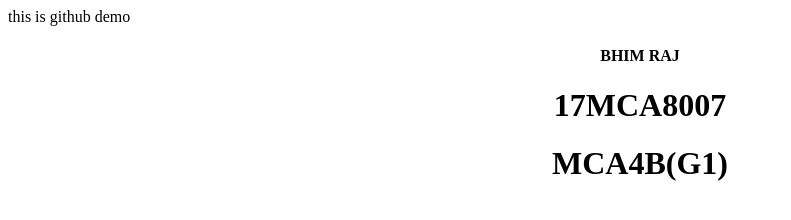
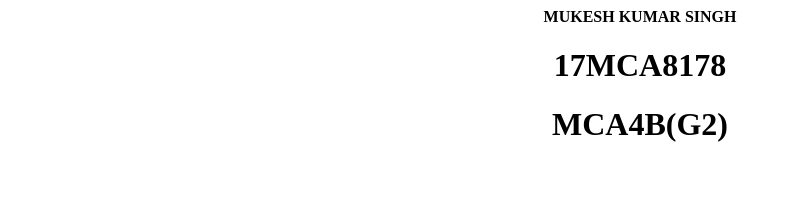
Before and after one commit to Mukesh1211/helloapp, a plain HTML site: page index.html in a window 1280 px wide. Shown: the whole page, without its empty margins (0-791 px from the left). Drawn offline with Linux system fonts and the light colour scheme.

Commit message:
Add files via upload

```diff
--- a/index.html
+++ b/index.html
@@ -1,8 +1,7 @@
 <html>
-<head > this is github demo</head>
 <body ><center><color="red">
-<h4>BHIM RAJ</h4>
-<h1>17MCA8007</h1>
-<h1>MCA4B(G1)</h1> </center>
+<h4>MUKESH KUMAR SINGH</h4>
+<h1>17MCA8178</h1>
+<h1>MCA4B(G2)</h1> </center>
 </body>
 </html>
```
